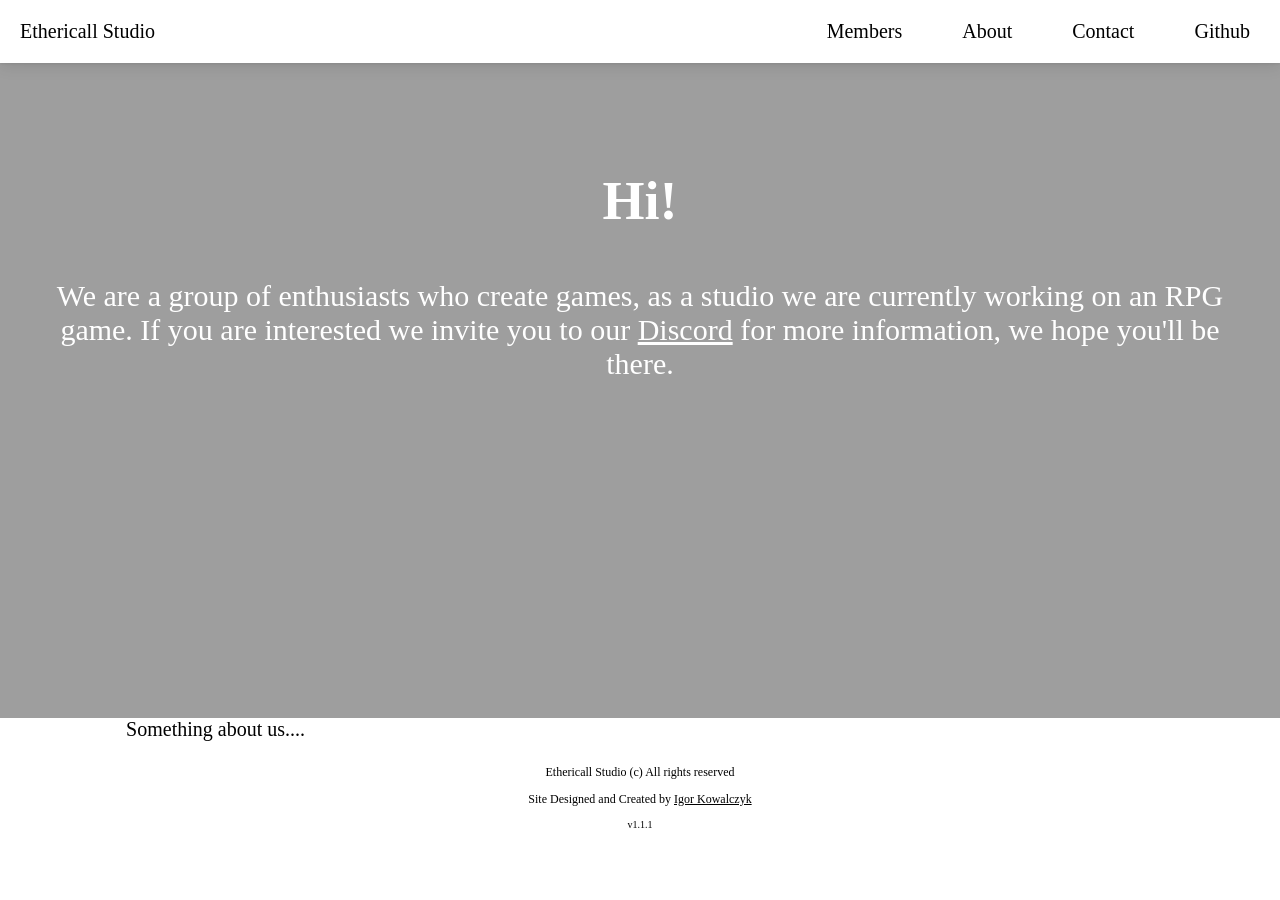
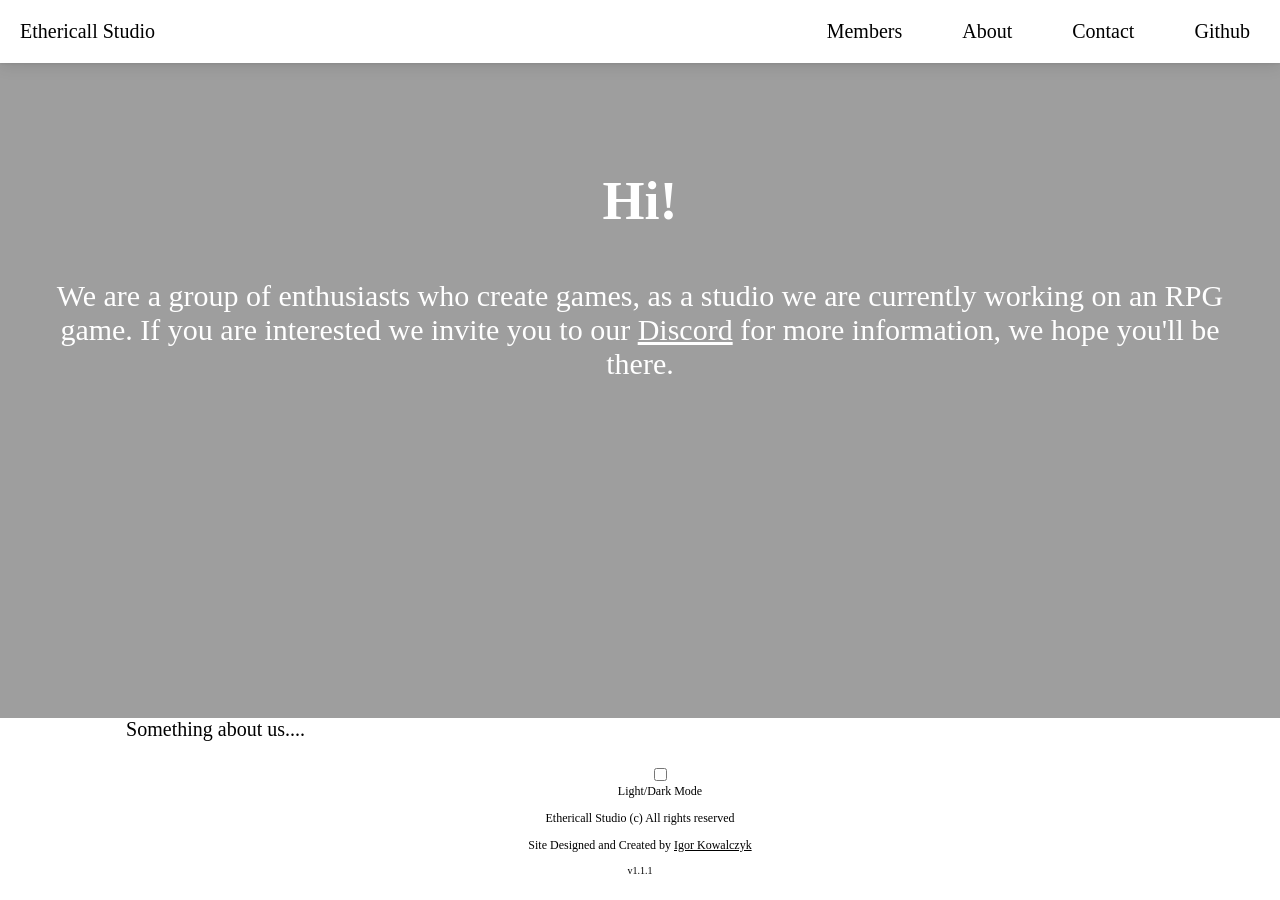
Before and after one commit to Ethericall-Studio/ethericall-studio.github.io, a Jekyll site: the page built from index.html, in a window 1280 px wide and 900 px high, scrolled down 182 px. Built offline with Jekyll 4.4.1, drawn with Linux system fonts in a browser that asks for light colours; some web fonts are replaced; before the commit the page ends 1036 px from its top, so only the background shows below that.

Commit message:
Add dark mode switch in footer

```diff
--- a/_includes/footer.html
+++ b/_includes/footer.html
@@ -1,4 +1,12 @@
 <div id="footer">
+<ul>
+<li><div class="theme-switch-container">
+<label class="theme-switch" for="checkbox">
+<input type="checkbox" id="checkbox"/>
+<div class="slider round"></div>
+</label>
+</div><div class="option-description">Light/Dark Mode</div></li>
+</ul>
 <p>{{ site.name }} (c) All rights reserved</p>
 <p>Site Designed and Created by <a href="https://igorkowalczyk.github.io/?ref=Ethericall">Igor Kowalczyk</a></p>
 <small id="footerversion">{{ site.version }}</small>
```
